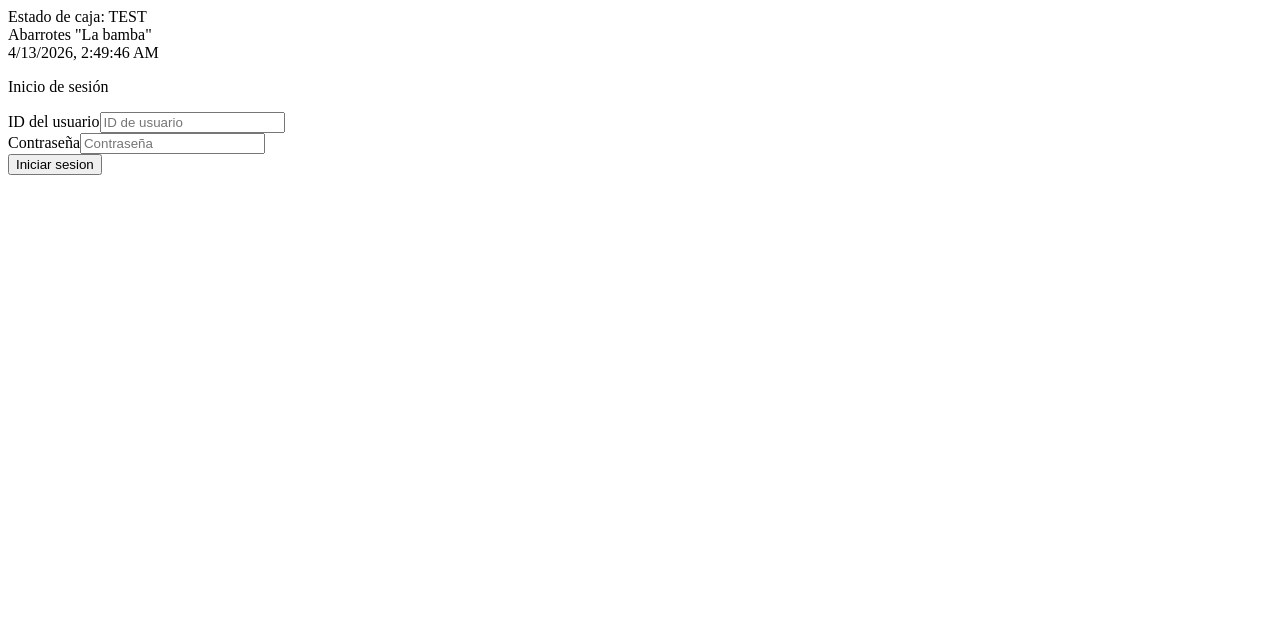
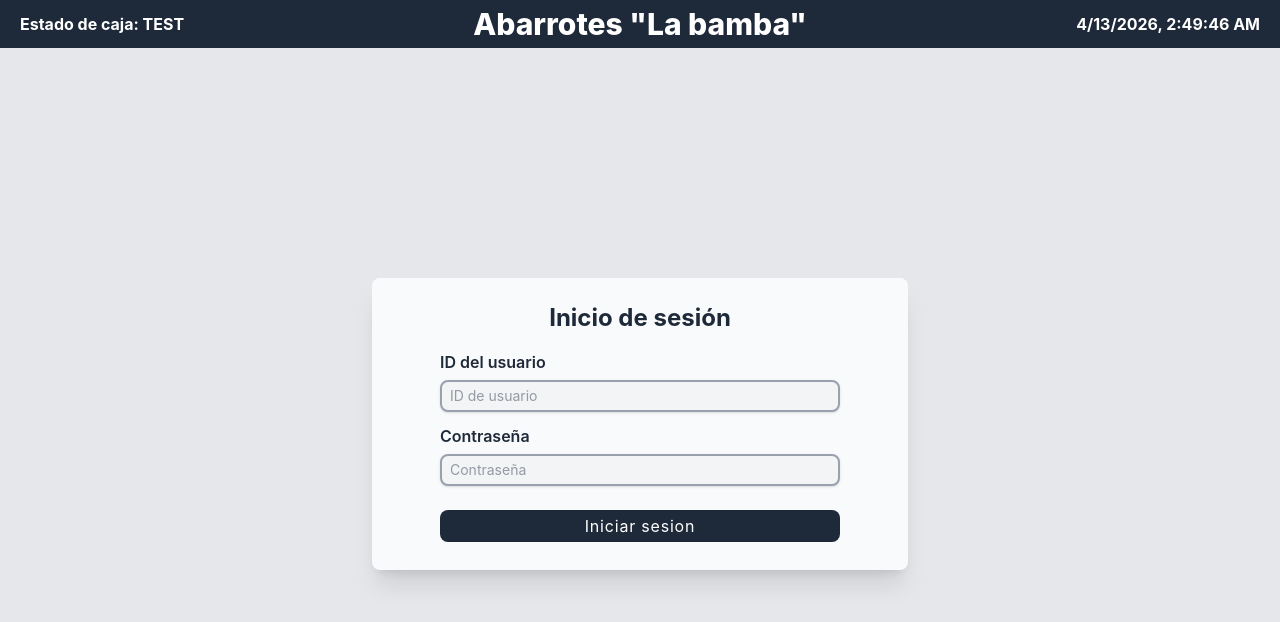
Before and after one commit to EduardGarrido/SGT, a React (Vite) app: page /#/ in a window 1280 px wide. Shown: the top 622 px of the page. Built offline with nearby package versions, Linux system fonts and the light colour scheme; no server answers.

Commit message:
Tailwind correct integration + new lock

```diff
--- a/src/renderer/index.css
+++ b/src/renderer/index.css
@@ -1 +1,7 @@
-/* Config to add */
+@import "tailwindcss";
+@plugin "daisyui";
+
+
+@plugin "daisyui" {
+  themes: light --default;
+}
```
Also changed, not shown: 1 other file (tests, documents, lock files or other folders).
